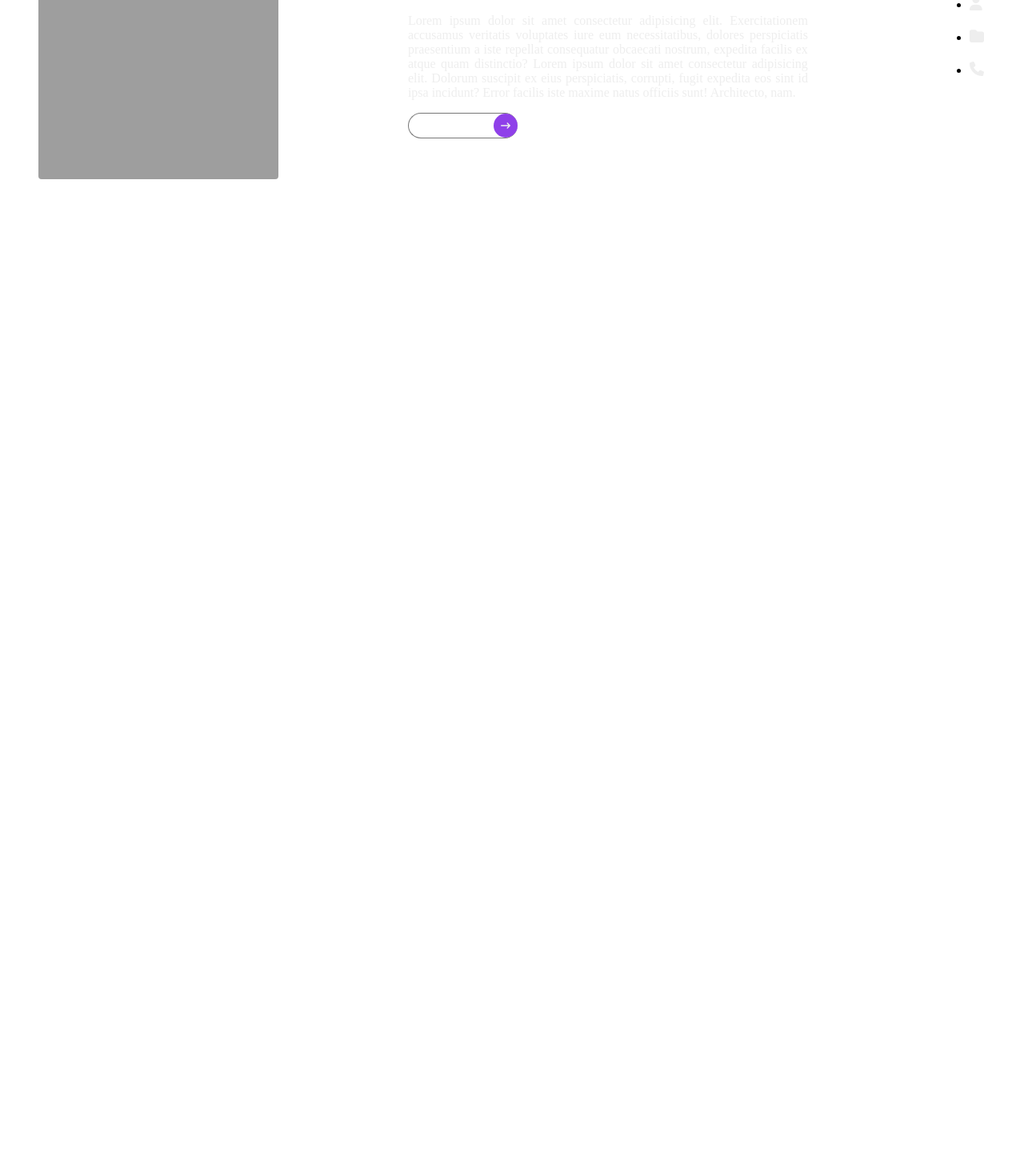
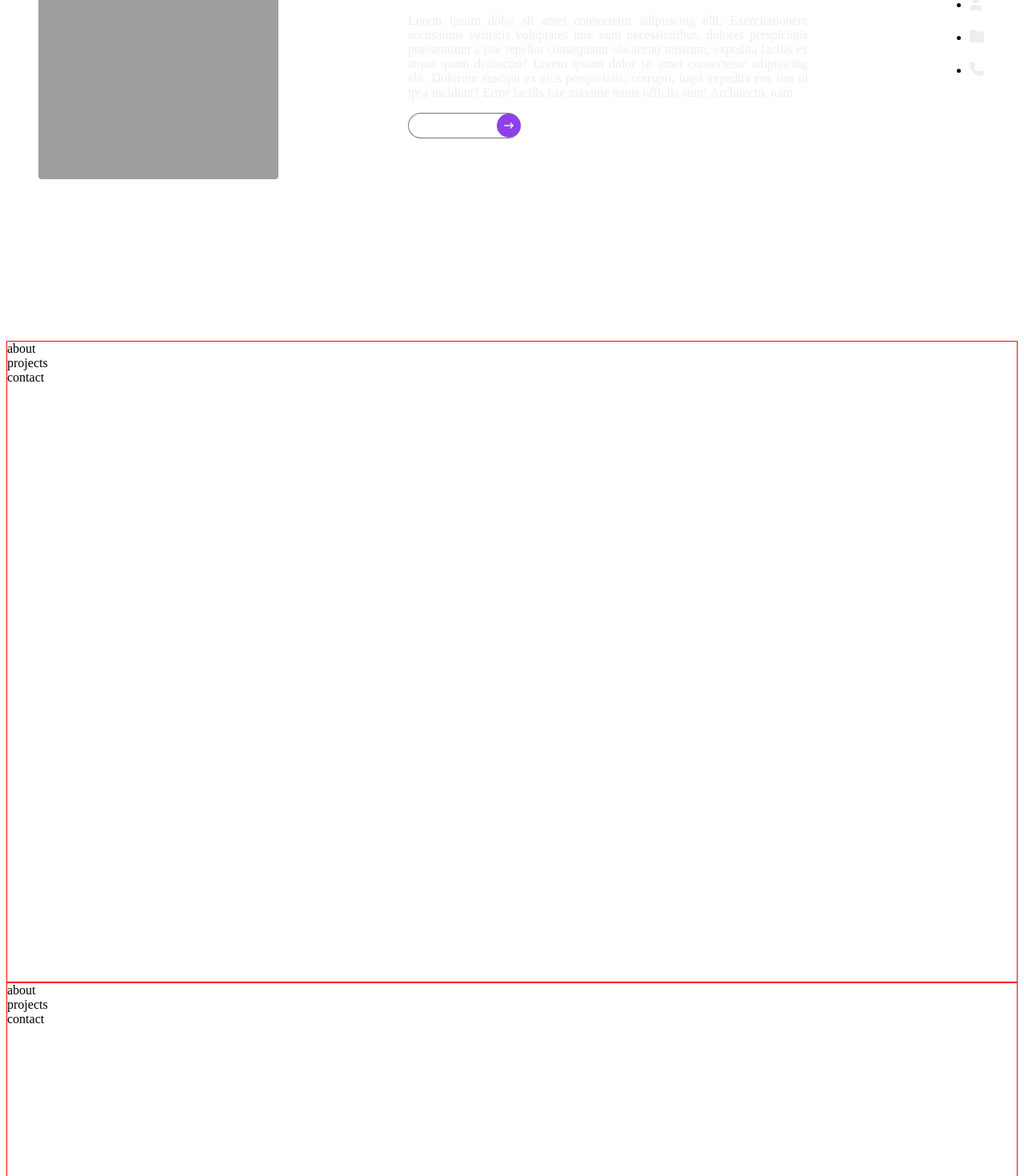
Before and after one commit to Soares010/Mario_Soares, a Next.js app: page /home in a window 1280 px wide. Shown: the part 417-1887 px from the top of the page at 80% size. Before the commit the page ends 851 px from the top, so only its background shows below. Built offline with nearby package versions, Linux system fonts and the light colour scheme; grey boxes are pictures that could not be loaded.

Commit message:
new commit

```diff
--- /dev/null
+++ b/src/assets/styles/Section.css
@@ -0,0 +1,4 @@
+.main {
+  border: 1px solid red;
+  height: 100vh;
+}
--- /dev/null
+++ b/src/components/Button.jsx
@@ -0,0 +1,11 @@
+import React from "react";
+
+const Button = ({ children }) => {
+  return (
+    <>
+      <button>{children}</button>
+    </>
+  );
+};
+
+export default Button;
--- /dev/null
+++ b/src/components/Li.jsx
@@ -0,0 +1,13 @@
+import React from "react";
+
+const Li = ({ children, key, className }) => {
+  return (
+    <div>
+      <li className={className} key={key}>
+        {children}
+      </li>
+    </div>
+  );
+};
+
+export default Li;
--- /dev/null
+++ b/src/components/LinkButton.jsx
@@ -0,0 +1,13 @@
+import React from "react";
+
+const LinkButton = ({ href, children, title, className }) => {
+  return (
+    <div>
+      <a href={href} title={title} className={className}>
+        {children}
+      </a>
+    </div>
+  );
+};
+
+export default LinkButton;
--- a/src/components/NavBar.jsx
+++ b/src/components/NavBar.jsx
@@ -18,6 +18,9 @@ import {
   faInstagram,
   faWhatsapp,
 } from "@fortawesome/free-brands-svg-icons";
+import Button from "./Button";
+import Li from "./Li";
+import LinkButton from "./LinkButton";
 
 const NavBar = () => {
   const [text] = useTypewriter({
@@ -31,25 +34,25 @@ const NavBar = () => {
       id: 1,
       name: "Home",
       icon: <FontAwesomeIcon icon={faHomeAlt} />,
-      path: "/",
+      path: "",
     },
     {
       id: 2,
       name: "Sobre mim",
       icon: <FontAwesomeIcon icon={faUser} />,
-      path: "/about",
+      path: "about",
     },
     {
       id: 3,
       name: "Projectos",
       icon: <FontAwesomeIcon icon={faFolder} />,
-      path: "/projects",
+      path: "projects",
     },
     {
       id: 4,
       name: "Contactos",
       icon: <FontAwesomeIcon icon={faPhone} />,
-      path: "/contact",
+      path: "contact",
     },
   ];
   return (
@@ -115,13 +118,13 @@ const NavBar = () => {
                 natus officiis sunt! Architecto, nam.
               </p>
               <div className="btn-content">
-                <button>
-                  <div>Mais sobre min</div>{" "}
+                <Button>
+                  <div>Mais sobre mim</div>{" "}
                   <span>
                     {" "}
                     <FontAwesomeIcon icon={faLongArrowRight} />
                   </span>
-                </button>
+                </Button>
               </div>
             </div>
           </div>
@@ -129,12 +132,11 @@ const NavBar = () => {
         <div className="nav_menu">
           <ul className="nav_list">
             {links.map(({ id, name, icon, path }) => (
-              <li className="nav_item" key={id}>
-                <a href={`#${path}`} className="nav_link" title={name}>
+              <Li className="nav_item" key={id}>
+                <LinkButton href={`#${path}`} className="nav_link" title={name}>
                   <span>{icon}</span>
-                  {/* <h4>{name}</h4> */}
-                </a>
-              </li>
+                </LinkButton>
+              </Li>
             ))}
           </ul>
         </div>
--- /dev/null
+++ b/src/components/Section.jsx
@@ -0,0 +1,18 @@
+import React from "react";
+import "../assets/styles/Section.css";
+
+const Section = () => {
+  return (
+    <div>
+      <section className="main">
+        <div className="container">
+          <div id="about">about</div>
+          <div id="projects">projects</div>
+          <div id="contact">contact</div>
+        </div>
+      </section>
+    </div>
+  );
+};
+
+export default Section;
--- a/src/pages/about/About.jsx
+++ b/src/pages/about/About.jsx
@@ -1,11 +1,12 @@
 import React from 'react';
+import Section from "../../components/Section";
 
 const About = () => {
-    return (
-        <div>
-            Sobre mim
-        </div>
-    );
-}
+  return (
+    <div>
+      <Section />
+    </div>
+  );
+};
 
 export default About;
--- a/src/pages/home/index.jsx
+++ b/src/pages/home/index.jsx
@@ -1,22 +1,15 @@
 import React from "react";
 import NavBar from "../../components/NavBar";
+import About from "../about/About";
+import Projects from "../projects/Projects";
 
 function Home() {
-
-
-  // console.log(text);
-
   return (
     <>
       <div>
         <NavBar />
-        {/* <h1>
-          Eu sou
-          <span style={{ fontWeight: "bold", color: "green" }}> {text}</span>
-          <span style={{ color: "red" }}>
-            <Cursor />
-          </span>
-        </h1> */}
+        <About />
+        <Projects />
       </div>
     </>
   );
--- a/src/pages/projects/Projects.jsx
+++ b/src/pages/projects/Projects.jsx
@@ -1,11 +1,12 @@
 import React from 'react';
+import Section from "../../components/Section";
 
 const Projects = () => {
-    return (
-        <div>
-            projectos
-        </div>
-    );
-}
+  return (
+    <div>
+      <Section />
+    </div>
+  );
+};
 
 export default Projects;
```
